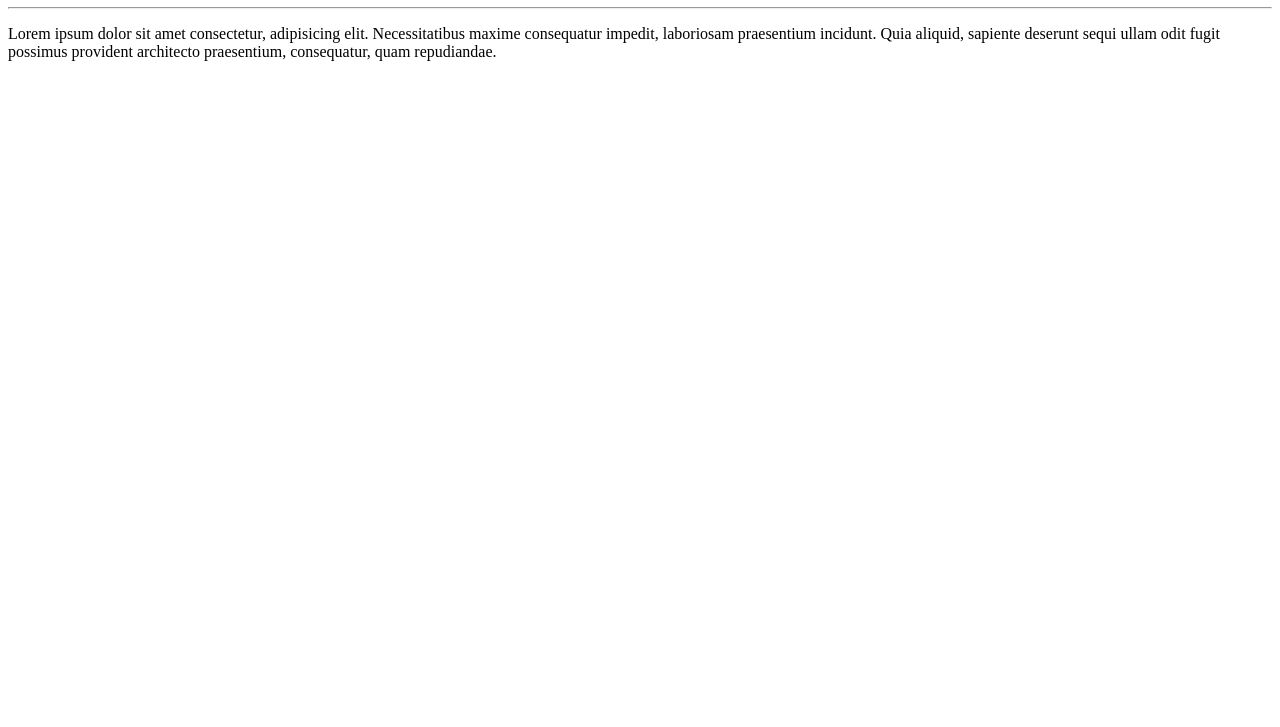
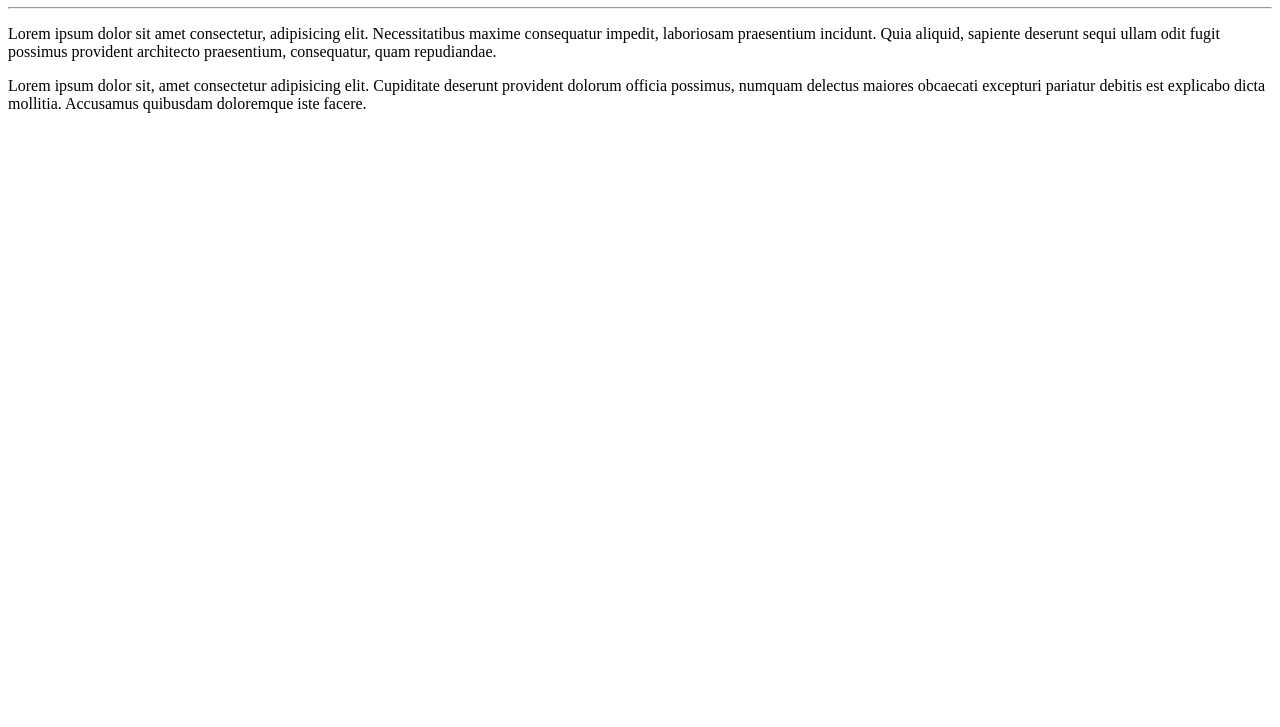
Before and after one commit to silvajosejunior/Ola-Mundo, a plain HTML site: page site-exemplos/index.html in a window 1280 px wide. Shown: the part 73-800 px from the top of the page. Drawn offline with Linux system fonts and the light colour scheme.

Commit message:
adicionei um paragrafo

```diff
--- a/site-exemplos/index.html
+++ b/site-exemplos/index.html
@@ -10,6 +10,7 @@
     <h1>Olá, Mundo!</h1>
     <hr>
     <p>Lorem ipsum dolor sit amet consectetur, adipisicing elit. Necessitatibus maxime consequatur impedit, laboriosam praesentium incidunt. Quia aliquid, sapiente deserunt sequi ullam odit fugit possimus provident architecto praesentium, consequatur, quam repudiandae.</p>
+    <p>Lorem ipsum dolor sit, amet consectetur adipisicing elit. Cupiditate deserunt provident dolorum officia possimus, numquam delectus maiores obcaecati excepturi pariatur debitis est explicabo dicta mollitia. Accusamus quibusdam doloremque iste facere.</p>
 
 </body>
 </html>
```
